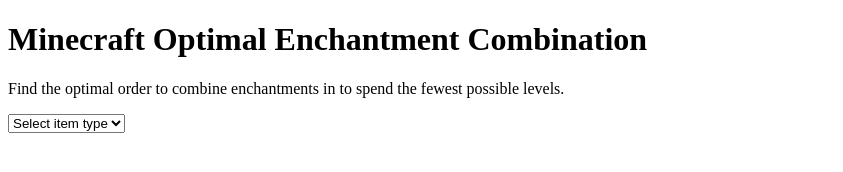
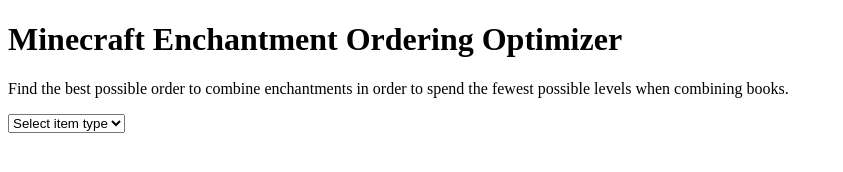
Before and after one commit to GreenScripter/enchantment-optimizer, a plain HTML site: page index.html in a window 1280 px wide. Shown: the whole page, without its empty margins (0-843 px from the left). Drawn offline with Linux system fonts and the light colour scheme.

Commit message:
Update messages.

```diff
--- a/index.html
+++ b/index.html
@@ -354,8 +354,8 @@
 </head>
 <body>
 
-<h1>Minecraft Optimal Enchantment Combination</h1>
-<p>Find the optimal order to combine enchantments in to spend the fewest possible levels.</p>
+<h1>Minecraft Enchantment Ordering Optimizer</h1>
+<p>Find the best possible order to combine enchantments in order to spend the fewest possible levels when combining books.</p>
 
 <select name="item-type" id="type-select" onchange="typeSelect()">
     <option value="type">Select item type</option>
```
